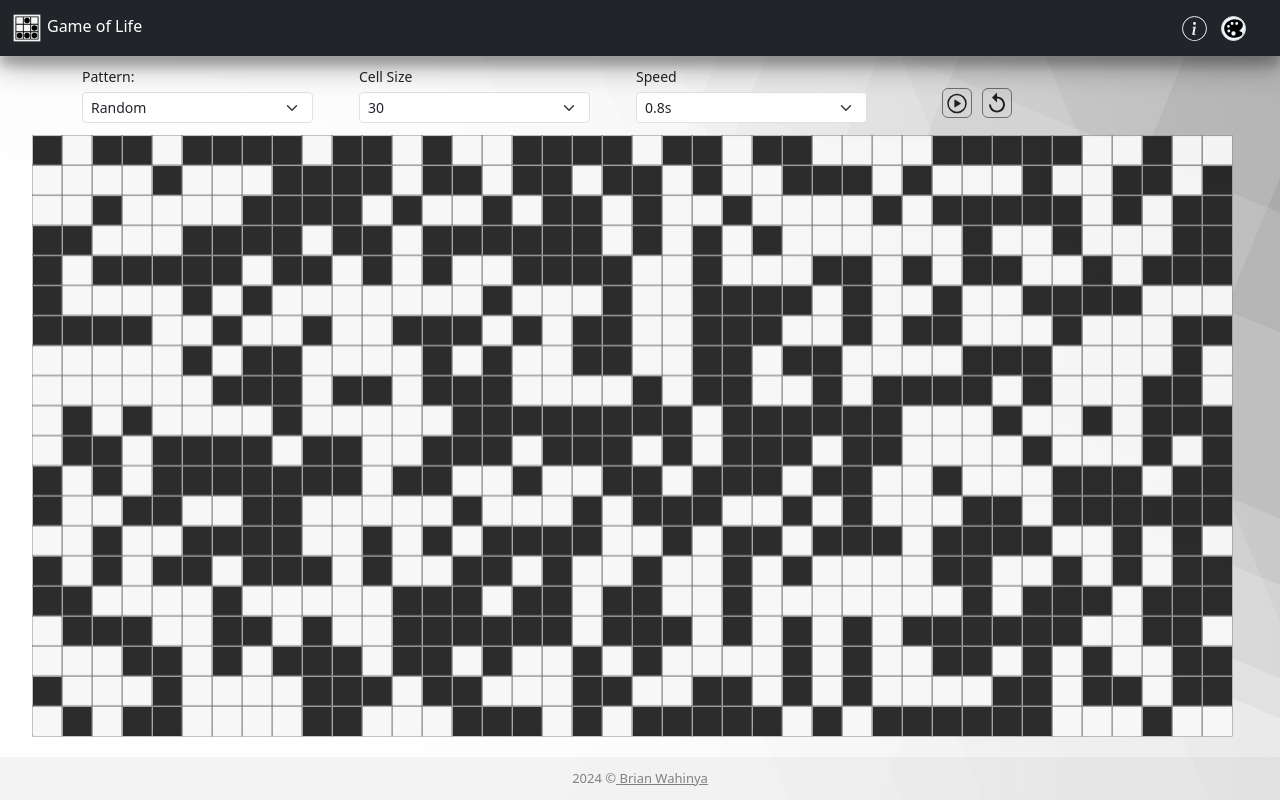
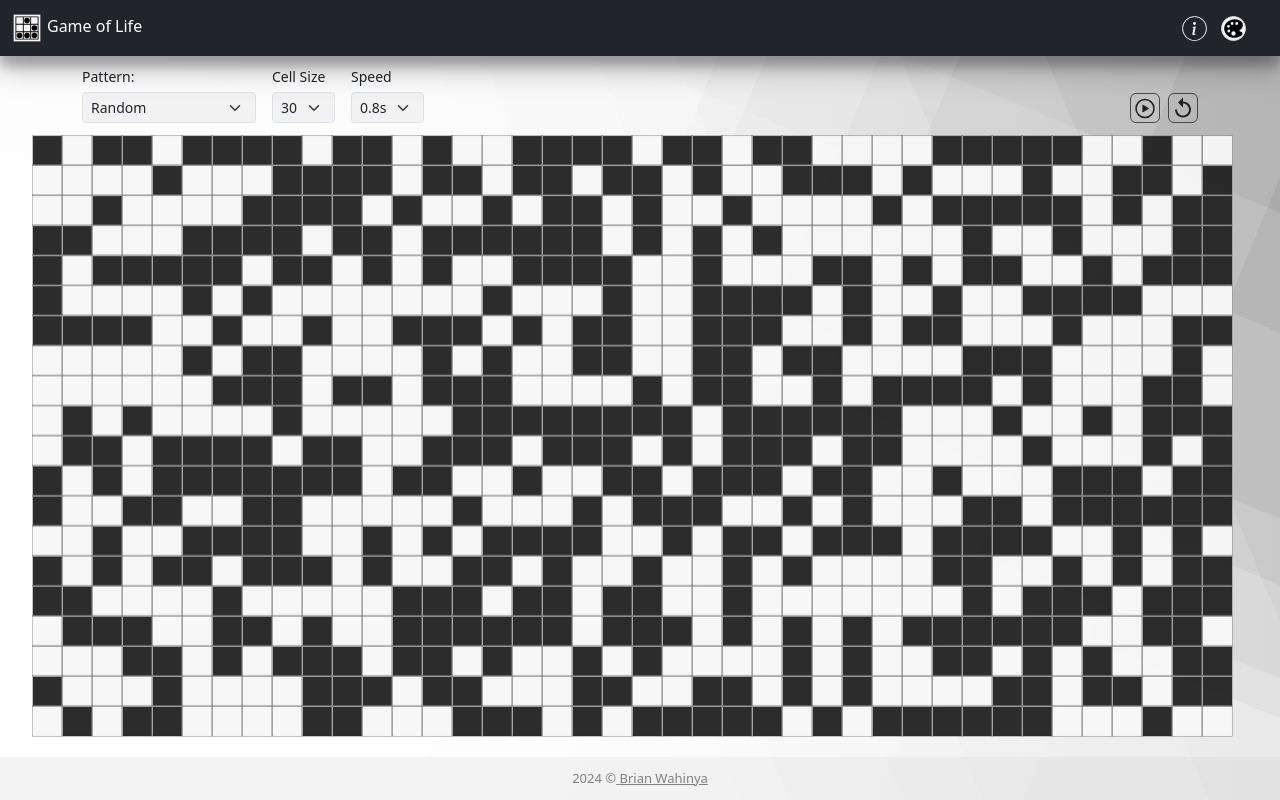
Before and after one commit to BrianWahinya/react-conway-game-of-life, a React (Vite) app: page / in a window 1280 px wide. Built offline with nearby package versions, Linux system fonts and the light colour scheme.

Commit message:
Controls max-width set to fit-content. Settings Select background color and highlight adjusted

```diff
--- a/src/components/Select/Select.jsx
+++ b/src/components/Select/Select.jsx
@@ -2,9 +2,15 @@ import { Col, FormGroup, Input, Label } from "reactstrap";
 import { genRandomId } from "../../helpers/utils";
 import "./css/select.css";
 
+const selectStyle = {
+  outline: "none",
+  boxShadow: "none",
+  // border: 'none', // Optional: if you want to remove the border entirely
+};
+
 const Select = ({ id, name, options, value, onChange }) => {
   return (
-    <FormGroup sm={4} md={10} noMargin>
+    <FormGroup noMargin style={{ width: "fit-content" }}>
       <Label for={id} sm={2} size="sm">
         {name}
       </Label>
@@ -16,6 +22,7 @@ const Select = ({ id, name, options, value, onChange }) => {
           value={value}
           onChange={onChange}
           bsSize="sm"
+          style={selectStyle}
         >
           {options.map((opt) => (
             <option key={genRandomId()} value={opt.value}>
--- a/src/components/Select/css/select.css
+++ b/src/components/Select/css/select.css
@@ -1,3 +1,9 @@
 label {
   text-wrap: nowrap;
 }
+
+.form-select {
+  background-color: rgba(237, 237, 237, 0.6549019608) !important;
+  width: -moz-fit-content !important;
+  width: fit-content !important;
+}
--- a/src/features/Mode/css/mode.css
+++ b/src/features/Mode/css/mode.css
@@ -2,7 +2,10 @@
   display: inline-flex;
   flex-direction: row;
   align-items: center;
-  justify-content: center;
+  justify-content: flex-start;
+  width: -moz-fit-content;
+  width: fit-content;
+  gap: 8px;
 }
 .div-mode .btn-mode {
   height: 30px;
@@ -11,11 +14,11 @@
   color: #202020;
   background: none;
   padding: 2px;
-  margin: 5px;
+  margin: 0;
   display: inline-flex;
   align-items: center;
   justify-content: center;
-  border: 1px solid rgba(32, 32, 32, 0.568627451);
+  border: 1px solid rgba(32, 32, 32, 0.7529411765);
 }
 .div-mode .btn-mode:hover, .div-mode .btn-mode:focus {
   background-color: rgba(114, 158, 183, 0.356);
--- a/src/layout/Controls/Controls.jsx
+++ b/src/layout/Controls/Controls.jsx
@@ -6,11 +6,16 @@ import "./css/controls.css";
 const Controls = () => {
   return (
     <Container>
-      <Row>
-        <Col sm={9} md={9}>
+      <Row className="g-2">
+        <Col sm={9}>
           <Settings />
         </Col>
-        <Col className="d-flex align-items-end" xs={12} sm={3} md={3}>
+        <Col
+          className="d-flex align-items-end justify-content-sm-start justify-content-md-end"
+          xs={12}
+          sm={3}
+          md={3}
+        >
           <Mode />
         </Col>
       </Row>
--- a/src/layout/Settings/Settings.jsx
+++ b/src/layout/Settings/Settings.jsx
@@ -6,14 +6,14 @@ const Settings = () => {
   return (
     <div className="div-settings">
       <Form>
-        <Row className="g-0">
-          <Col sm={4}>
+        <Row className="g-3">
+          <Col style={{ maxWidth: "fit-content" }}>
             <Patterns />
           </Col>
-          <Col sm={4}>
+          <Col style={{ maxWidth: "fit-content" }}>
             <CellSize />
           </Col>
-          <Col sm={4}>
+          <Col style={{ maxWidth: "fit-content" }}>
             <Speed />
           </Col>
         </Row>
```
